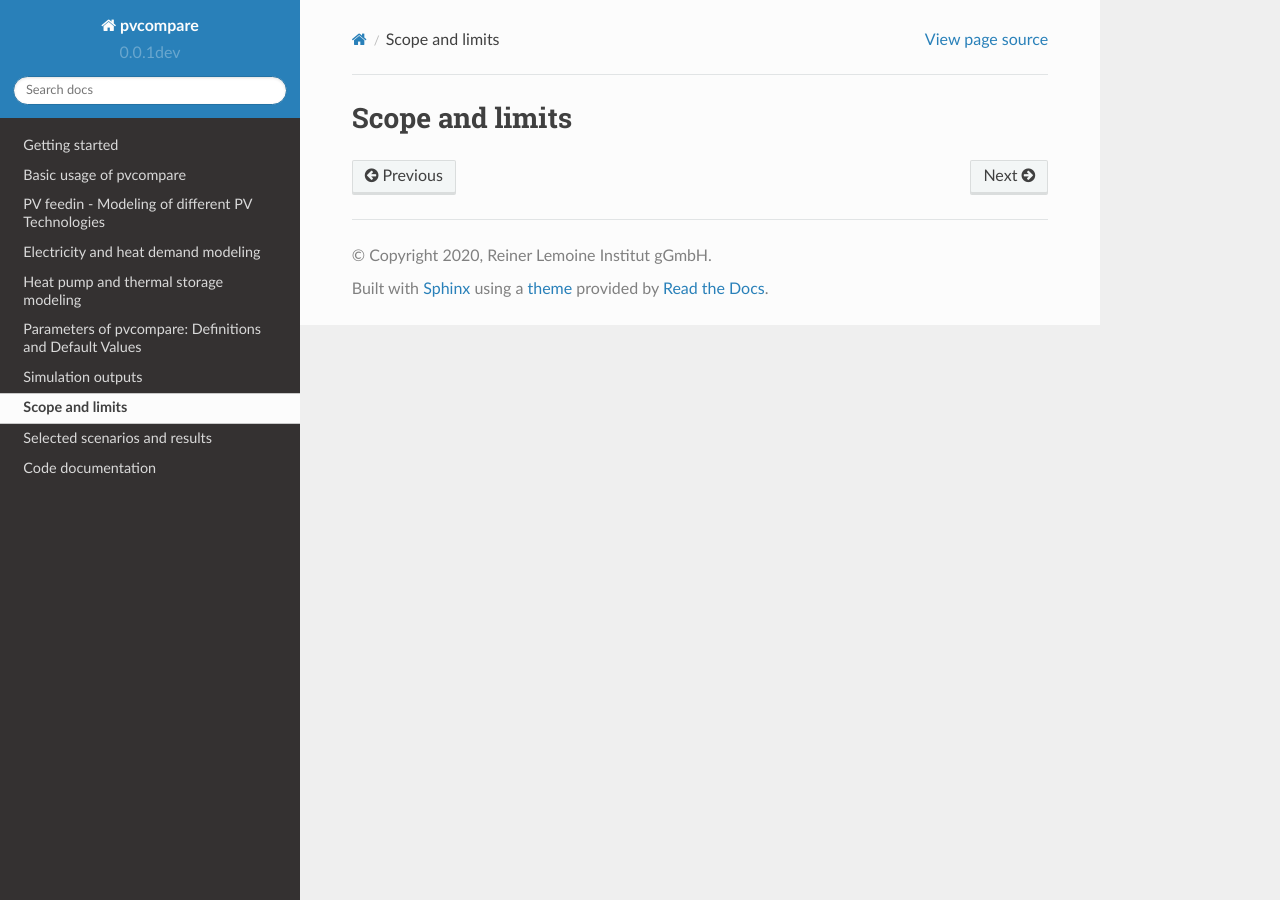
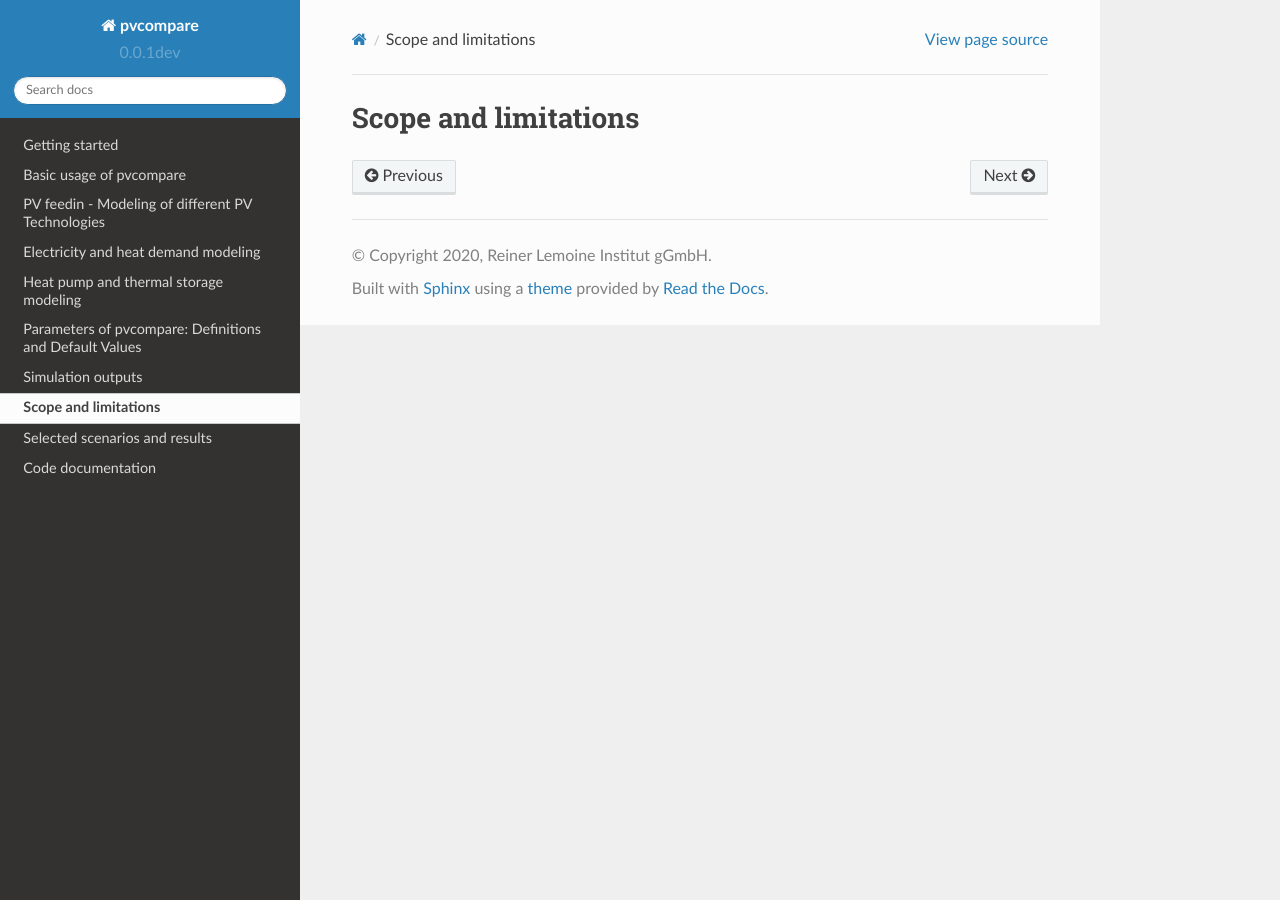
Before and after one commit to greco-project/pvcompare, a Sphinx documentation site: the page built from docs/scope_limits.rst, in a window 1280 px wide. Built offline with Sphinx 7.4.7 and the Read the Docs theme 2.0.0, drawn with Linux system fonts in a browser that asks for light colours; formulas are drawn with MathJax 3.

Commit message:
Rename section

```diff
--- a/docs/scope_limits.rst
+++ b/docs/scope_limits.rst
@@ -1,4 +1,4 @@
-.. _scope-limits:
+.. _scope-limit:
 
-Scope and limits
-~~~~~~~~~~~~~~~~
+Scope and limitations
+~~~~~~~~~~~~~~~~~~~~~
```
